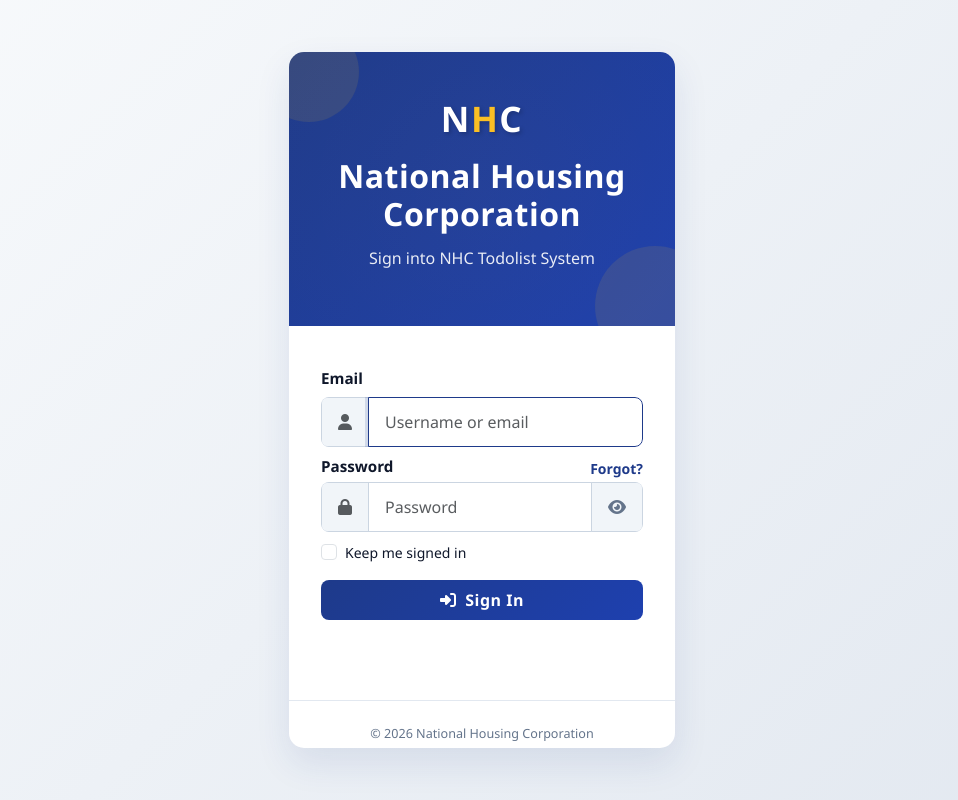
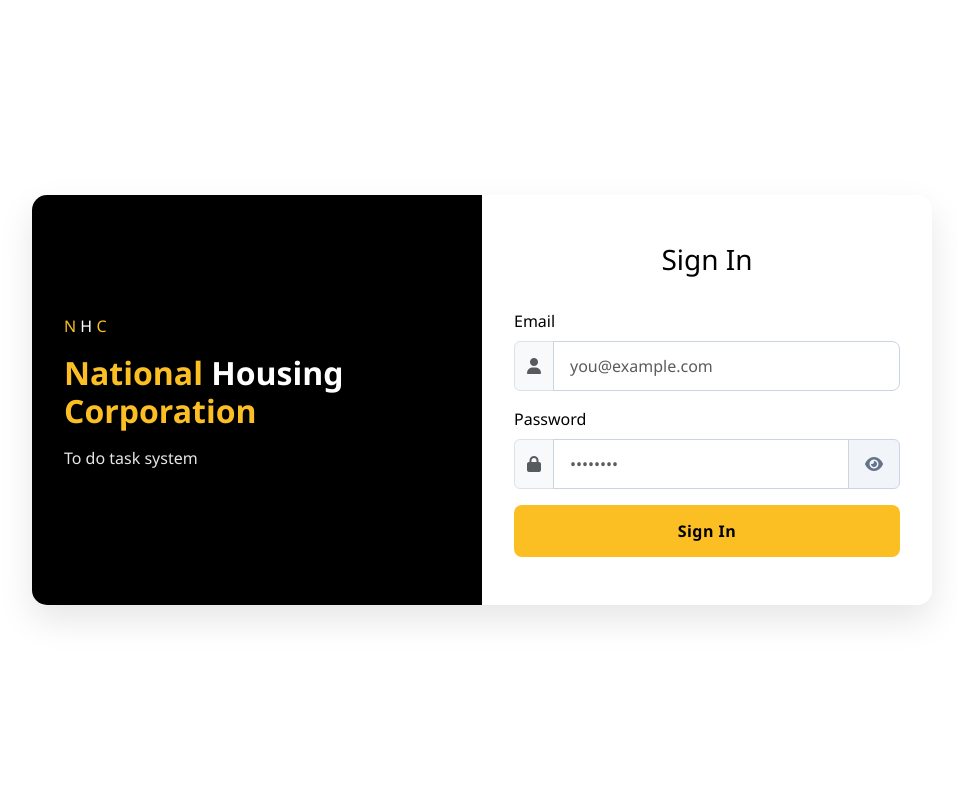
Before and after one commit to Mashiku-tect/nhctodotasks, a Django app: page /accounts/login/ in a window 1280 px wide. Shown: the whole page, without its empty margins (158-1116 px from the left). Run offline with Django 4.2, Linux system fonts and the light colour scheme.

Commit message:
this is tuesday

```diff
--- a/accounts/templates/accounts/login.html
+++ b/accounts/templates/accounts/login.html
@@ -1,95 +1,220 @@
-{% extends "authbase.html" %}
+<!DOCTYPE html>
+<html lang="en">
+<head>
+<meta charset="UTF-8">
+<meta name="viewport" content="width=device-width, initial-scale=1.0">
+<title>NHC - Login</title>
 
-{% block title %}NHC - Login{% endblock %}
+<!-- Bootstrap 5 CSS -->
+<link href="https://cdn.jsdelivr.net/npm/bootstrap@5.3.0/dist/css/bootstrap.min.css" rel="stylesheet">
+<!-- Font Awesome -->
+<link rel="stylesheet" href="https://cdnjs.cloudflare.com/ajax/libs/font-awesome/6.4.0/css/all.min.css">
 
+<style>
+:root {
+    --nhc-primary: #000000;       /* black */
+    --nhc-accent: #fbbf24;        /* orange */
+    --nhc-accent-dark: #f59e0b;   /* darker orange */
+    --nhc-light: #ffffff;         /* white */
+    --nhc-dark: #000000;          /* black text */
+    --nhc-warning: #dc2626;       /* red for errors */
+}
 
-{% block header_subtitle %}Sign into NHC Todolist System{% endblock %}
+body {
+    background: var(--nhc-light);
+    font-family: 'Segoe UI', Tahoma, Geneva, Verdana, sans-serif;
+    color: var(--nhc-dark);
+    min-height: 100vh;
+    margin: 0;
+}
 
-{% block content %}
-<form method="POST"
-      action="{% url 'login' %}"
-      autocomplete="off"
-      class="compact-form">
+/* Login card */
+.login-card {
+    border-radius: 15px;
+    box-shadow: 0 15px 35px rgba(0,0,0,0.1);
+    overflow: hidden;
+    display: flex;
+    flex-wrap: wrap;
+    max-width: 900px;
+    margin: auto;
+}
 
+/* Left panel */
+.login-left {
+    flex: 1 1 50%;
+    background: var(--nhc-primary);
+    color: var(--nhc-light);
+    padding: 3rem 2rem;
+    display: flex;
+    flex-direction: column;
+    justify-content: center;
+}
+
+.login-left h2 {
+    margin-bottom: 1rem;
+    font-weight: 700;
+}
+
+.login-left p, .login-left ul li { opacity: 0.9; color: var(--nhc-light); }
+.login-left ul { list-style: none; padding-left: 0; }
+.login-left ul li { margin-bottom: 0.5rem; }
+.login-left ul li i { margin-right: 0.5rem; color: var(--nhc-accent); }
+
+/* Right panel */
+.login-right {
+    flex: 1 1 50%;
+    background: var(--nhc-light);
+    padding: 3rem 2rem;
+}
+
+.login-right h3 { text-align: center; margin-bottom: 2rem; color: var(--nhc-dark); }
+
+.form-control { border-radius: 8px; border: 1px solid #cbd5e1; padding: 0.75rem 1rem; font-size: 1rem; }
+
+.btn-nhc {
+    background: var(--nhc-accent);
+    border: none;
+    color: var(--nhc-dark);
+    font-weight: 600;
+    padding: 0.875rem;
+    border-radius: 8px;
+    transition: all 0.3s ease;
+    font-size: 1rem;
+    letter-spacing: 0.5px;
+}
+
+.btn-nhc:hover {
+    background: var(--nhc-accent-dark);
+    transform: translateY(-2px);
+    box-shadow: 0 7px 20px rgba(245, 158, 11, 0.25);
+    color: var(--nhc-dark);
+}
+
+.password-toggle {
+    cursor: pointer;
+    background-color: #f1f5f9;
+    border: 1px solid #cbd5e1;
+    color: #64748b;
+    padding: 0.75rem 1rem;
+    transition: all 0.2s ease;
+}
+
+.password-toggle:hover {
+    background-color: var(--nhc-accent);
+    color: var(--nhc-dark);
+    border-color: var(--nhc-accent);
+}
+
+/* Toast notification */
+#loginToast {
+    position: fixed;
+    top: 1rem;
+    right: 1rem;
+    z-index: 1055;
+    min-width: 250px;
+}
+.toast-header { font-weight: 600; }
+.toast-body { color: var(--nhc-warning); }
+
+/* Responsive */
+@media (max-width: 768px) {
+    .login-left { display: none; }
+    .login-right { flex: 1 1 100%; }
+}
+</style>
+</head>
+<body>
+
+<div class="d-flex align-items-center justify-content-center min-vh-100 p-3">
+    <div class="login-card">
+
+        <!-- Left description -->
+        <div class="login-left">
+            <div class="nhc-logo mb-3">
+                <span style="color:#fbbf24;">N</span>
+                <span style="color:#ffffff;">H</span>
+                <span style="color:#fbbf24;">C</span>
+            </div>
+            <h2>
+                <span style="color:#fbbf24;">National</span>
+                <span style="color:#ffffff;">Housing</span>
+                <span style="color:#fbbf24;">Corporation</span>
+            </h2>
+            <p>{% block header_subtitle %}To do task system{% endblock %}</p>
+        </div>
+
+        <!-- Right login form -->
+        <div class="login-right">
+            <h3>Sign In</h3>
+
+            <form method="POST" action="{% url 'login' %}" autocomplete="off">
                 {% csrf_token %}
 
-    {% if form.errors %}
-    <div class="alert alert-danger py-2 mb-3">
-        <small>
-            <i class="fas fa-exclamation-triangle me-1"></i>
-            Invalid username or password
-        </small>
-    </div>
-    {% endif %}
-
-    <!-- Username -->
-    <div class="mb-2">
-        <label for="id_username" class="form-label small">
-           Email
-        </label>
+                <!-- Email -->
+                <div class="mb-3">
+                    <label for="id_email" class="form-label">Email</label>
                     <div class="input-group">
-            <span class="input-group-text">
-                <i class="fas fa-user text-muted"></i>
-            </span>
-            <input type="text"
-                   class="form-control"
-                   id="id_username"
-                   name="email"
-                   placeholder="Username or email"
-                   required
-                   autofocus>
+                        <span class="input-group-text"><i class="fas fa-user text-muted"></i></span>
+                        <input type="email" class="form-control" id="id_email" name="email" placeholder="you@example.com" required>
                     </div>
                 </div>
 
                 <!-- Password -->
-    <div class="mb-2">
-        <div class="d-flex justify-content-between align-items-center">
-            <label for="id_password" class="form-label small mb-1">
-                Password
-            </label>
-            <a href="#" class="small text-decoration-none fw-semibold"
-               style="color: var(--nhc-primary);">
-                Forgot?
-            </a>
-        </div>
-
+                <div class="mb-3">
+                    <label for="id_password" class="form-label">Password</label>
                     <div class="input-group">
-            <span class="input-group-text">
-                <i class="fas fa-lock text-muted"></i>
-            </span>
-            <input type="password"
-                   class="form-control"
-                   id="id_password"
-                   name="password"
-                   placeholder="Password"
-                   required>
-            <button type="button" class="btn password-toggle">
-                <i class="fas fa-eye"></i>
-            </button>
+                        <span class="input-group-text"><i class="fas fa-lock text-muted"></i></span>
+                        <input type="password" class="form-control" id="id_password" name="password" placeholder="••••••••" required>
+                        <button type="button" class="password-toggle input-group-text"><i class="fas fa-eye"></i></button>
                     </div>
                 </div>
 
-    <!-- Remember Me -->
-    <div class="form-check mb-3">
-        <input type="checkbox" class="form-check-input" id="remember_me">
-        <label class="form-check-label small" for="remember_me">
-            Keep me signed in
-        </label>
+                <!-- Submit -->
+                <div class="d-grid">
+                    <button type="submit" class="btn btn-nhc">Sign In</button>
+                </div>
+            </form>
+        </div>
+    </div>
 </div>
 
-    <!-- Submit -->
-    <button type="submit" class="btn btn-nhc w-100 py-2 mb-3">
-        <i class="fas fa-sign-in-alt me-1"></i> Sign In
-    </button>
+<!-- Toast HTML -->
+<div class="toast align-items-center text-bg-light border-0" id="loginToast" role="alert" aria-live="assertive" aria-atomic="true">
+  <div class="d-flex">
+    <div class="toast-body">
+        <i class="fas fa-exclamation-triangle me-1"></i> Invalid email or password
+    </div>
+    <button type="button" class="btn-close me-2 m-auto" data-bs-dismiss="toast" aria-label="Close"></button>
+  </div>
+</div>
 
+<!-- Bootstrap JS Bundle -->
+<script src="https://cdn.jsdelivr.net/npm/bootstrap@5.3.0/dist/js/bootstrap.bundle.min.js"></script>
+<script>
+// Password toggle
+document.querySelectorAll('.password-toggle').forEach(button => {
+    button.addEventListener('click', function() {
+        const input = this.previousElementSibling;
+        const icon = this.querySelector('i');
+        if (input.type === 'password') {
+            input.type = 'text';
+            icon.classList.replace('fa-eye', 'fa-eye-slash');
+        } else {
+            input.type = 'password';
+            icon.classList.replace('fa-eye-slash', 'fa-eye');
+        }
+    });
+});
 
+// Show toast if login fails
+{% if form.errors %}
+document.addEventListener('DOMContentLoaded', function() {
+    var toastEl = document.getElementById('loginToast');
+    var bsToast = new bootstrap.Toast(toastEl, { delay: 4000 });
+    bsToast.show();
+});
+{% endif %}
+</script>
 
-</form>
-{% endblock %}
-
-{% block footer_links %}
-<p class="mb-1 small">
-    &copy; {% now "Y" %} National Housing Corporation
-</p>
-
-{% endblock %}
+</body>
+</html>
```
Lines whose indentation alone changed are shown as unchanged.
